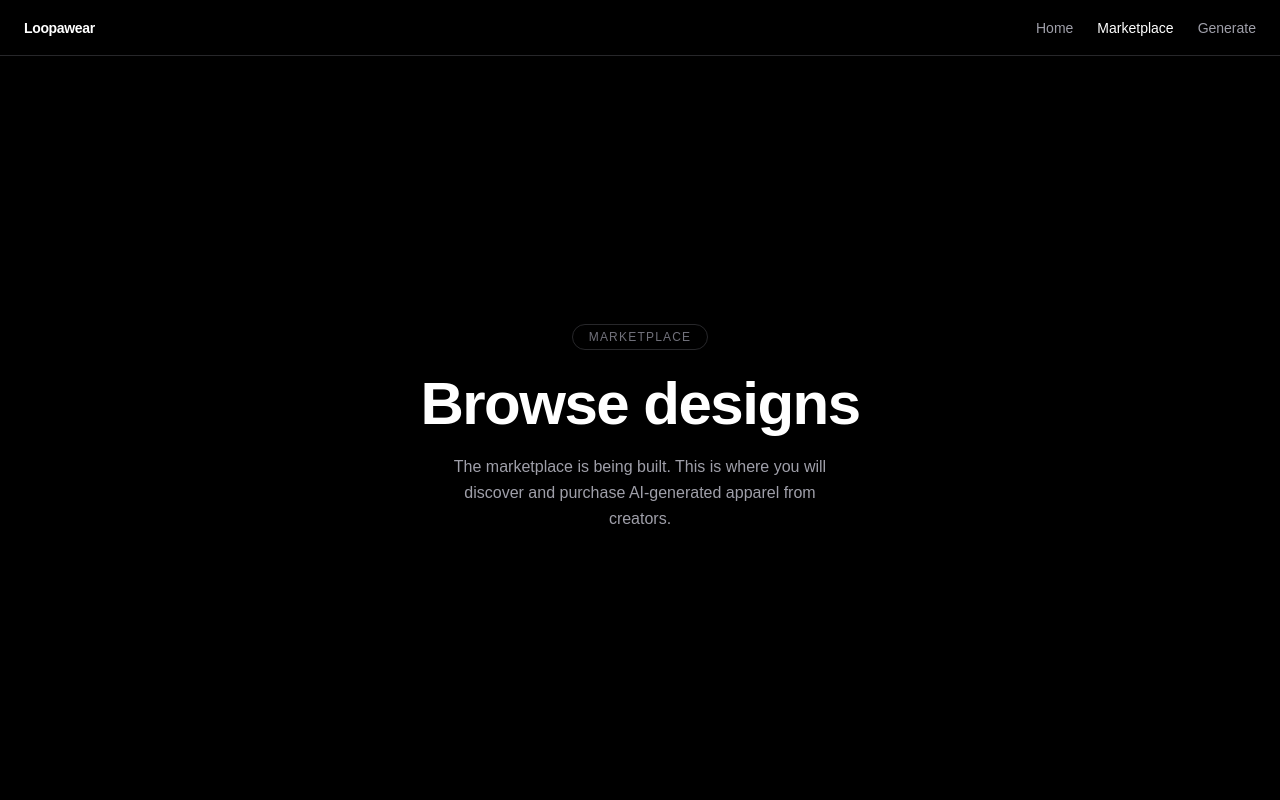
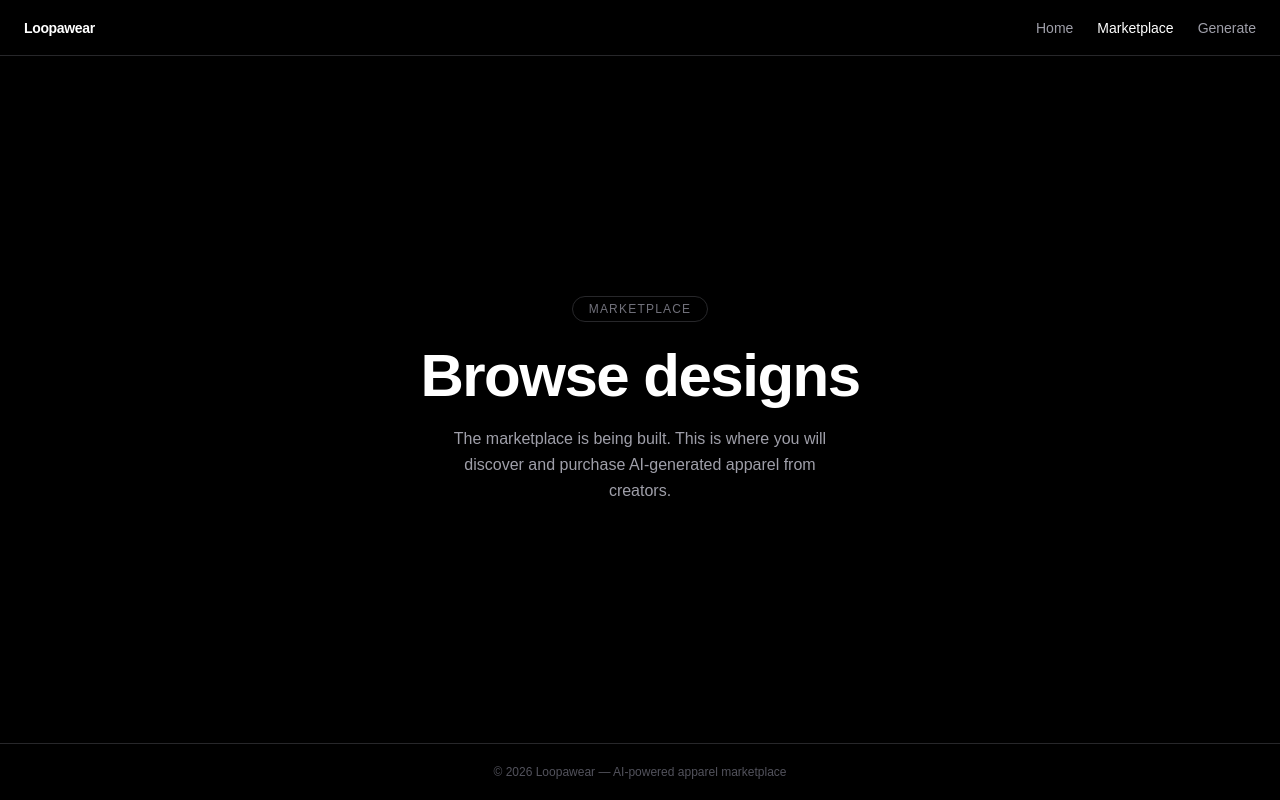
Before and after one commit to weversmat-loopa/Loopawear3, a Next.js app: page /marketplace in a window 1280 px wide. Built offline with nearby package versions, Linux system fonts and the light colour scheme.

Commit message:
feat: add global footer to public layout

```diff
--- a/src/app/layout.tsx
+++ b/src/app/layout.tsx
@@ -2,6 +2,7 @@ import type { Metadata } from "next";
 import { Geist, Geist_Mono } from "next/font/google";
 import "./globals.css";
 import Navbar from "@/components/layout/Navbar";
+import Footer from "@/components/layout/Footer";
 
 const geistSans = Geist({
   variable: "--font-geist-sans",
@@ -31,6 +32,7 @@ export default function RootLayout({
       <body className="min-h-full flex flex-col">
         <Navbar />
         {children}
+        <Footer />
       </body>
     </html>
   );
--- /dev/null
+++ b/src/components/layout/Footer.tsx
@@ -0,0 +1,9 @@
+export default function Footer() {
+  return (
+    <footer className="border-t border-zinc-800 bg-black px-6 py-5">
+      <p className="text-center text-xs text-zinc-600">
+        © {new Date().getFullYear()} Loopawear &mdash; AI-powered apparel marketplace
+      </p>
+    </footer>
+  );
+}
```
